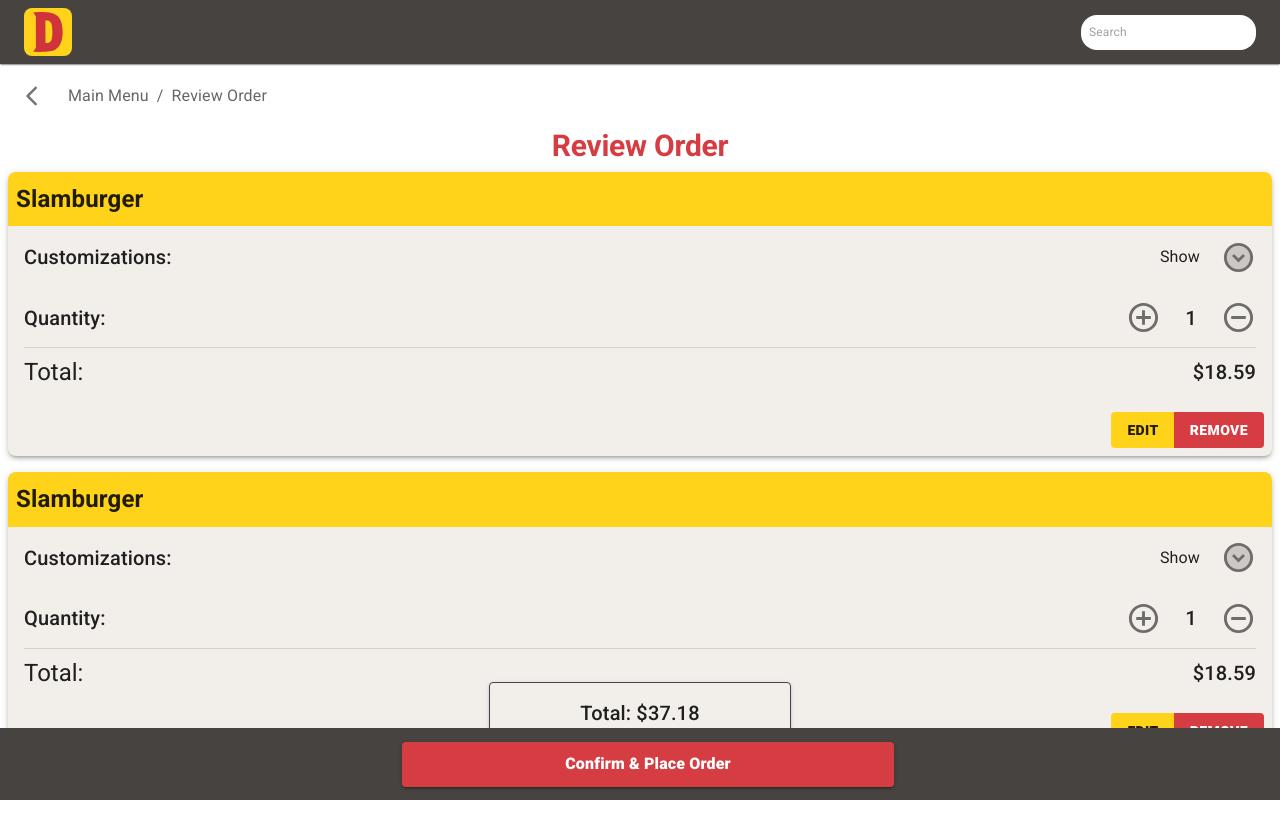
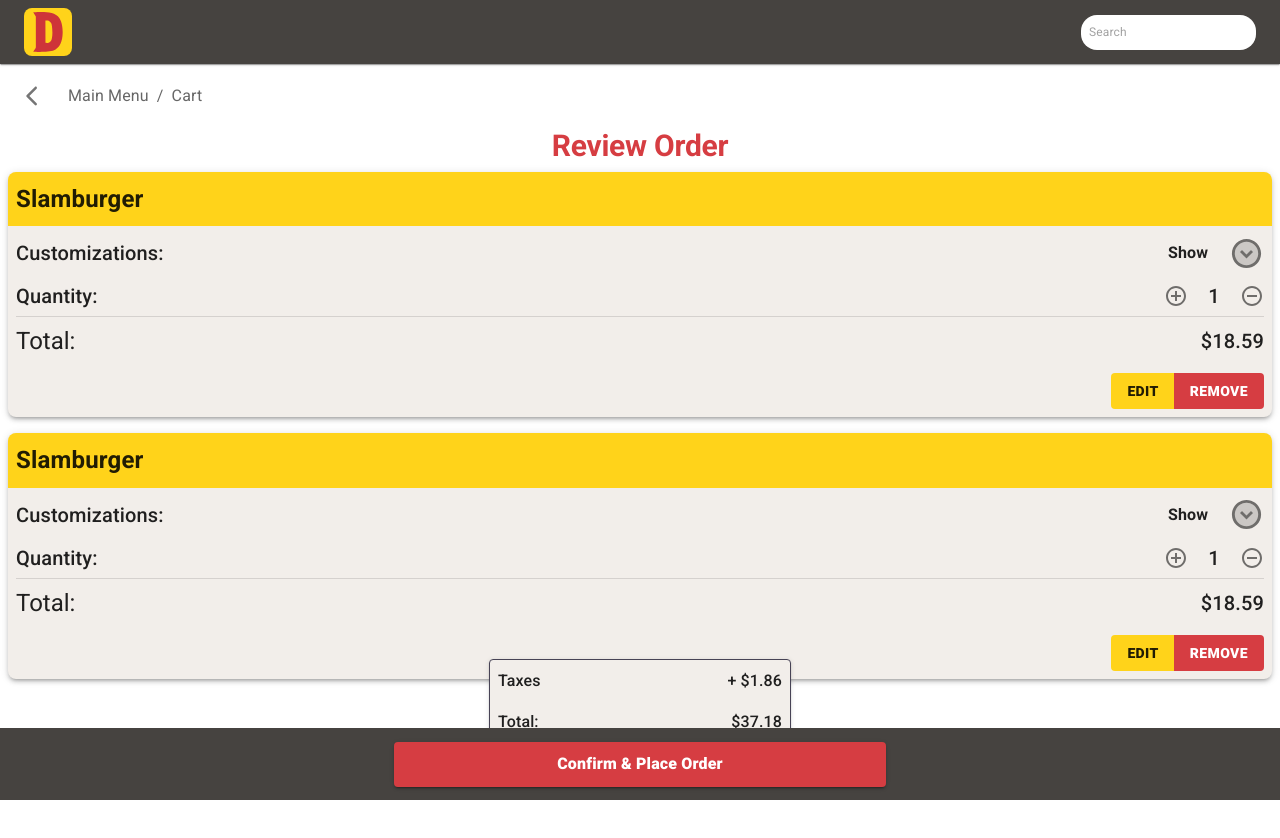
Before and after one commit to cmarcelo10/dennys-ordering-system, a React (Vite) app: page /cart in a window 1280 px wide. Shown: the top 838 px of the page. Built offline with nearby package versions, Linux system fonts and the light colour scheme.

Commit message:
[feature] New dialogs and user feedback

```diff
--- a/src/components/CartItemCard.tsx
+++ b/src/components/CartItemCard.tsx
@@ -1,8 +1,6 @@
 import React, { useState, useContext } from 'react';
-import { Card, CardHeader, CardContent, Typography, Divider, Button, Grid2, IconButton, Box, CardActions, Accordion, AccordionSummary, ButtonGroup, AccordionDetails, Fade} from '@mui/material';
-import { CartContext } from '../contexts/CartContext';
+import { Card, CardHeader, CardContent, Typography, Divider, Button, IconButton, Box, CardActions, Accordion, AccordionSummary, ButtonGroup, AccordionDetails, Fade} from '@mui/material';
 import CartItem from '../types/CartItem';
-import FoodItem from '../types/FoodItem';
 import RemoveIcon from '@mui/icons-material/RemoveCircleOutlineOutlined'
 import AddIcon from '@mui/icons-material/AddCircleOutlineOutlined'
 import { useNavigate } from 'react-router-dom';
@@ -24,10 +22,9 @@
 
 const ShowHideTextElement = React.memo(({isExpanded}:{isExpanded: boolean}) =>
 (
-
-        <Typography variant="body1" sx={{width: '50px', textAlign: 'center', mr: 2}}>
-            {isExpanded ? (<>Hide</>) : (<>Show</>)}
-        </Typography>
+    <Typography variant="body1" sx={{width: '50px', textAlign: 'center', mr: 2, fontWeight: !isExpanded ? 600 : 400}}>
+        {isExpanded ? (<>Hide</>) : (<>Show</>)}
+    </Typography>
 ),(prev, next)=>(prev.isExpanded === next.isExpanded));
 
 const buttonBorderRadius = 8;
@@ -96,7 +93,7 @@
                     }}>{cartItem.item.name}</Typography>
                     </Box>
                 }></CardHeader>
-                <CardContent>
+                <CardContent sx={{p: 1, pt: 1.5}}>
                 <Accordion expanded={expanded} elevation={0} defaultExpanded={true} sx={{
                     boxShadow: 0,
                     backgroundColor: '#F2EEEA',
@@ -126,40 +123,39 @@
                             <ShowHideTextElement isExpanded={expanded}/>
                         </Box>
                     </AccordionSummary>
-                    <AccordionDetails sx={{backgroundColor: '#F2EEEA'}}>
+                    <AccordionDetails sx={{backgroundColor: '#F2EEEA', p: 1}}>
                     {cartItem.item.customizations && Object.entries(cartItem.item.customizations).map(([key, category], index) => (
-                        <React.Fragment key={index}>
+                        category.amountSelected > 0 ? (<React.Fragment key={index}>
                             <Typography variant="body2">{key}</Typography>
                             <DebugElement key={key + category} debugItem={key} />
                             {Object.entries(category.options).map(([key, option], index) => {
                                 if(option.selected === true)
                                 {
-                                    console.log(key)
                                     return (<Typography key={key + index} sx={{ marginLeft: 2 }}>
                                             {key} (+$ {option.price.toFixed(2)})
                                         </Typography>)
                                 }
                                 return (<React.Fragment key={key + index}></React.Fragment>)
                             })}
-                        </React.Fragment>
+                        </React.Fragment>) : (<></>)
                     ))}
                     </AccordionDetails>
                     <Typography variant="body1">Special Comments:</Typography>
                 </Accordion>
                 <Box sx={{display: 'flex', flexDirection: 'column', alignContent:'center', justifyContent:'space-between'}}>
-                    <Box sx={{display: 'flex', flexDirection: 'row', justifyContent: 'space-between', justifySelf: 'right', alignItems: 'center', pt:2}}>
+                    <Box sx={{display: 'flex', flexDirection: 'row', justifyContent: 'space-between', justifySelf: 'right', alignItems: 'center', pt:1}}>
                             <Typography variant='h6'>
                                 Quantity:
                             </Typography>
                             <Box sx={{display: 'flex', flexDirection: 'row', justifyItems: 'space-around', alignItems: 'center', ml: 2}}>
-                                <IconButton onClick={handleIncrease} disabled={cartItem.quantity >=99} size='large'>
-                                    <AddIcon fontSize='large'/>
+                                <IconButton onClick={handleIncrease} disabled={cartItem.quantity >=99} size='medium'>
+                                    <AddIcon fontSize='medium'/>
                                 </IconButton>
                                 <Typography variant='h6' sx={{minWidth: 20, textAlign: 'center', mr: 1, ml: 1}}>
                                     {cartItem.quantity}
                                 </Typography>
-                                <IconButton onClick={handleDecrease} disabled={cartItem.quantity <=0} sx={{pr: 0}} size="large">
-                                    <RemoveIcon fontSize='large'/>
+                                <IconButton onClick={handleDecrease} disabled={cartItem.quantity <=0} sx={{pr: 0}} size="medium">
+                                    <RemoveIcon fontSize='medium'/>
                                 </IconButton>
                             </Box>
                         </Box>
--- /dev/null
+++ b/src/components/ItemViewPage/CallServerDialog.tsx
@@ -0,0 +1,29 @@
+import React from "react";
+import Dialog from "@mui/material/Dialog"
+import DialogActions from "@mui/material/DialogActions";
+import DialogContent from "@mui/material/DialogContent";
+import { Button, DialogTitle } from "@mui/material";
+
+interface CallServerDialogProps
+{
+    open: boolean,
+    onConfirm: ()=> void,
+    onCancel: ()=> void,
+}
+
+const CallServerDialog = ({open, onConfirm, onCancel}:CallServerDialogProps) =>
+(
+    <Dialog open={open}>
+        <DialogTitle>
+            Call Server
+        </DialogTitle>
+        <Button onClick={onCancel}>
+            Cancel
+        </Button>
+        <Button onClick={onConfirm}>
+            Confirm
+        </Button>
+    </Dialog>
+)
+
+export default CallServerDialog
--- /dev/null
+++ b/src/components/NavBar/CallServerButton.tsx
@@ -0,0 +1,17 @@
+import { Fab } from "@mui/material";
+import React from "react";
+import theme from "../../styles/Theme";
+import PersonIcon from '@mui/icons-material/Person'
+
+const CallServerButton = React.memo(({onClick}:{onClick: ()=>void})=>
+{
+    function handleClick(_e: React.MouseEvent)
+    {
+        onClick();
+    }
+    return (<Fab sx={{position: 'fixed', height:'auto', borderRadius: 10, bottom: '1%', left: '2%', fontWeight: 1000, fontSize: 14, backgroundColor: theme.palette.dennysYellow.main, color: theme.palette.dennysYellow.contrastText}}
+        variant='extended' onClick={handleClick}>
+            Call<br/> Server
+    </Fab>)}, (prev, next)=>prev.onClick === next.onClick);
+
+export default CallServerButton
--- a/src/components/Navbar.tsx
+++ b/src/components/Navbar.tsx
@@ -1,4 +1,4 @@
-import { AppBar, backdropClasses, BottomNavigation, Box, Button, Container, createTheme, Fab, Icon, IconButton, InputBase, OutlinedInput, Paper, TextField, Toolbar, Typography } from '@mui/material'
+import { AppBar, backdropClasses, BottomNavigation, Box, Button, Container, createTheme, Dialog, DialogActions, Fab, Icon, IconButton, InputBase, OutlinedInput, Paper, TextField, Toolbar, Typography } from '@mui/material'
 import React, {useState, useEffect} from 'react'
 import {ThemeProvider} from '@mui/material/styles'
 import WindowDimensions from './WindowDimensions';
@@ -8,7 +8,8 @@
 import PersonIcon from '@mui/icons-material/Person'
 import ShoppingCartTwoToneIcon from '@mui/icons-material/ShoppingCartTwoTone';
 import { useNavigate } from 'react-router-dom';
-import { Call, Person } from '@mui/icons-material';
+import CallServerButton from './NavBar/CallServerButton';
+import CallServerDialog from './ItemViewPage/CallServerDialog';
 
 interface NavBarProps
 {
@@ -25,15 +26,24 @@
     <Box component='img' src={DennysLogo} sx={{postiion: 'absolute', left: '10px', right: 'auto', backgroundColor: theme.palette.dennysYellow.main, height: 40, width: 40, borderRadius: 2, padding: 0.5}}/>
 )); // never reload the image.
 
-const CallServerButton = ()=>
-(<Fab sx={{position: 'fixed', height:'auto', borderRadius: 10, bottom: '8%', left: '2%', fontWeight: 1000, fontSize: 14, backgroundColor: theme.palette.dennysYellow.main, color: theme.palette.dennysYellow.contrastText}} variant='extended'>
-     <PersonIcon sx={{mr: 1}} />
-    <>Call <br/> Server</>
-</Fab>);
-
-
 const NavBar = ({bottomLabel, onClick, disableButton, children, hideCallServerButton}: NavBarProps) => {
     const navigate = useNavigate();
+    const [snackbarOpen, setSnackbarOpen] = useState(false);
+    const [dialogOpen, setDialogOpen] = useState(false);
+
+    function handleCallServer()
+    {
+        setDialogOpen(true);
+    }
+    function onCancel()
+    {
+        setDialogOpen(false);
+    }
+    function onConfirm()
+    {
+        // snackbar
+        setDialogOpen(false);
+    }
     function handleClick(_event: React.MouseEvent)
     {
         if(onClick)
@@ -47,23 +57,21 @@
     }
     return (
         <ThemeProvider theme={theme}>
+            <CallServerDialog open={dialogOpen} onCancel={onCancel} onConfirm={onConfirm}/>
             <AppBar sx={{zIndex: 1000, backgroundColor: '#464340'}} elevation={1} position='fixed'>
                 <Toolbar sx={{justifyContent: 'space-between'}}>
                     <Logo />
                     <Box display='flex' flexDirection={'row'} alignItems={'center'}>
-                        <ItemSearch />
+                    <ItemSearch />
                     </Box>
                 </Toolbar>
             </AppBar>
             <Toolbar/> {/*These empty toolbars are used for spacing*/}
                 {children}
             <Toolbar/>
-            {!hideCallServerButton && (<CallServerButton/>)}
+            {!hideCallServerButton && (<CallServerButton onClick={handleCallServer}/>)}
             <AppBar sx={{zIndex: 1000, backgroundColor: '#464340', alignContent: 'center', justifyContent:'center', position: 'fixed', bottom: 0, top: 'auto'}} elevation={0}>
                     <Toolbar sx={{display: 'flex', flexDirection: 'row', alignContent: 'center', justifyContent: 'center', pb: 0.5, pt: 0.5}}>
-                        <IconButton>
-
-                        </IconButton>
                         <Button variant='contained' disabled={disableButton} onClick={handleClick}
                         sx={{backgroundColor: theme.palette.dennysRed.main,
                             color: theme.palette.dennysRed.contrastText,
--- a/src/pages/CartPage.tsx
+++ b/src/pages/CartPage.tsx
@@ -11,8 +11,8 @@
 import FoodItem from '../types/FoodItem';
 import { v4 } from 'uuid';
 import { ArrowBackIosRounded } from '@mui/icons-material';
-import {Link, useNavigate} from 'react-router-dom';
-
+import {Link, useNavigate, useLocation} from 'react-router-dom';
+import WindowDimensions from '../components/WindowDimensions';
 const isStrictMode = ()=>
 {
     return (function()
@@ -23,8 +23,22 @@
 }
 
 const CartPage = () => {
+    const {height, width} = WindowDimensions();
     const navigate = useNavigate();
     const [dirty, setDirty] = React.useState(false);
+    const {state} = useLocation();
+    const [fromLocation, setFromLocation] = React.useState('');
+    function navigateBack()
+    {
+        if(fromLocation)
+        {
+            navigate(fromLocation);
+        }
+        else
+        {
+            navigate('/');
+        }
+    }
     function safePageReload(_e: BeforeUnloadEvent)
     {
 
@@ -40,27 +54,32 @@
             saveToCart(item);
         }
     }
-
+    React.useEffect(()=>
+    {
+        if(state && state.fromLocation)
+        {
+            setFromLocation(state.fromLocation)
+        }
+    },[state]);
     // cart appears to be doubling price whenever edit is enabled
     React.useEffect(()=>{
         console.log(window.location.href);
         if(Object.keys(cartItems).length === 0)
         {
             addToCart({id: '', item: Slamburger, quantity: 1, price: Slamburger.price});
-        }
+        }}, []);
 
-        }, []);
     return (
       <ThemeProvider theme={theme}>
         <NavBar bottomLabel='Confirm & Place Order' hideCallServerButton>
             <Box display="flex" flexDirection="row" alignContent={'center'}>
-                <IconButton sx={{pr: 3}} size="large" onClick={()=>navigate('/')}>
+                <IconButton sx={{pr: 3}} size="large" onClick={navigateBack}>
                     <ArrowBackIosRounded/>
                 </IconButton>
                 <Breadcrumbs sx={{alignContent: 'center'}} expandText='false'>
-                    <Link to={"/"} style={{textDecoration: 'none', color: 'inherit'}}> Main Menu </Link>{/* Need to link this to the main menu... it's kind of annoying that */}
+                    <Link to={"/"} style={{textDecoration: 'none', color: 'inherit'}}> Main Menu </Link>
                     <Typography>
-                        Review Order
+                        Cart
                     </Typography>
                 </Breadcrumbs>
             </Box>
@@ -74,10 +93,23 @@
                 ))}
             </Stack>
           </Box>
-            <Paper elevation={2} sx={{backgroundColor: '#F2EEEA', borderWidth: 1, borderStyle: 'solid', borderColor: theme.palette.dennysGrey.main, display: 'flex', flexDirection: 'column', alignItems: 'center', justifyContent: 'space-around', height: 60, width: 300, borderBox: 'content-box', borderTopRadius: 5, position: 'fixed', bottom: 56, left: '50%', transform: "translateX(-50%)"}}>
-                <Typography variant='h6' textAlign="center">
-                        Total: ${totalPrice.toFixed(2)}
-                </Typography>
+            <Paper elevation={2} sx={{backgroundColor: '#F2EEEA', borderWidth: 1, borderStyle: 'solid', borderColor: theme.palette.dennysGrey.main, display: 'flex', flexDirection: 'column', flexGrow: 1, alignItems: 'center', justifyContent: 'space-between', height: 'auto', width: 300, borderBox: 'content-box', borderTopRadius: 5, position: 'fixed', bottom: 56, left: '50%', transform: "translateX(-50%)"}}>
+               <Box sx={{display: 'flex', width: '100%', boxSizing: 'border-box', flexDirection: 'row', flexGrow: 1, justifyContent: 'space-between', fontSize: 16, p: 1}}>
+                    <Typography variant="h6" fontSize='inherit'>
+                        Taxes
+                    </Typography>
+                    <Typography variant='h6' fontSize='inherit'>
+                            + ${(0.05*totalPrice).toFixed(2)}
+                    </Typography>
+                </Box>
+                <Box sx={{display: 'flex', width: '100%', boxSizing: 'border-box', flexDirection: 'row', flexGrow: 1, justifyContent: 'space-between', fontSize: 16, p: 1}}>
+                    <Typography variant="h6" fontSize='inherit'>
+                        Total:
+                    </Typography>
+                    <Typography variant='h6' fontSize='inherit'>
+                            ${totalPrice.toFixed(2)}
+                    </Typography>
+                </Box>
             </Paper>
         </NavBar>
       </ThemeProvider>
--- a/src/pages/MainMenu.tsx
+++ b/src/pages/MainMenu.tsx
@@ -25,7 +25,7 @@
     }
     const goToCart = () =>
     {
-        navigate('/cart');
+        navigate('/cart', {state: {fromLocation: window.location.href}});
     }
     return (
         <ThemeProvider theme={theme}>
```
Also changed, not shown: src/components/ItemViewPage/CategoryCard.tsx (+19 -5 lines), src/components/TopSnackbar.tsx (+13 -6 lines), 1 other file (tests, documents, lock files or other folders).
